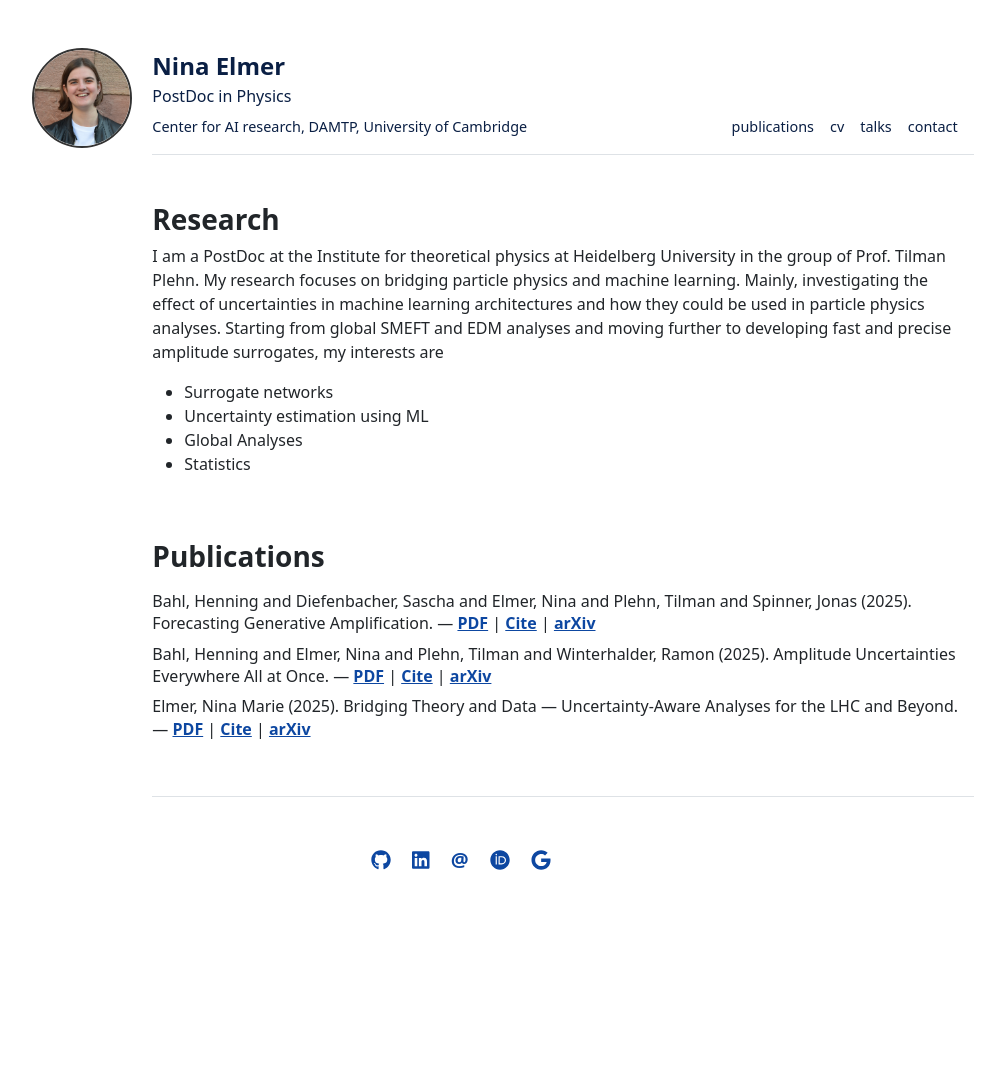
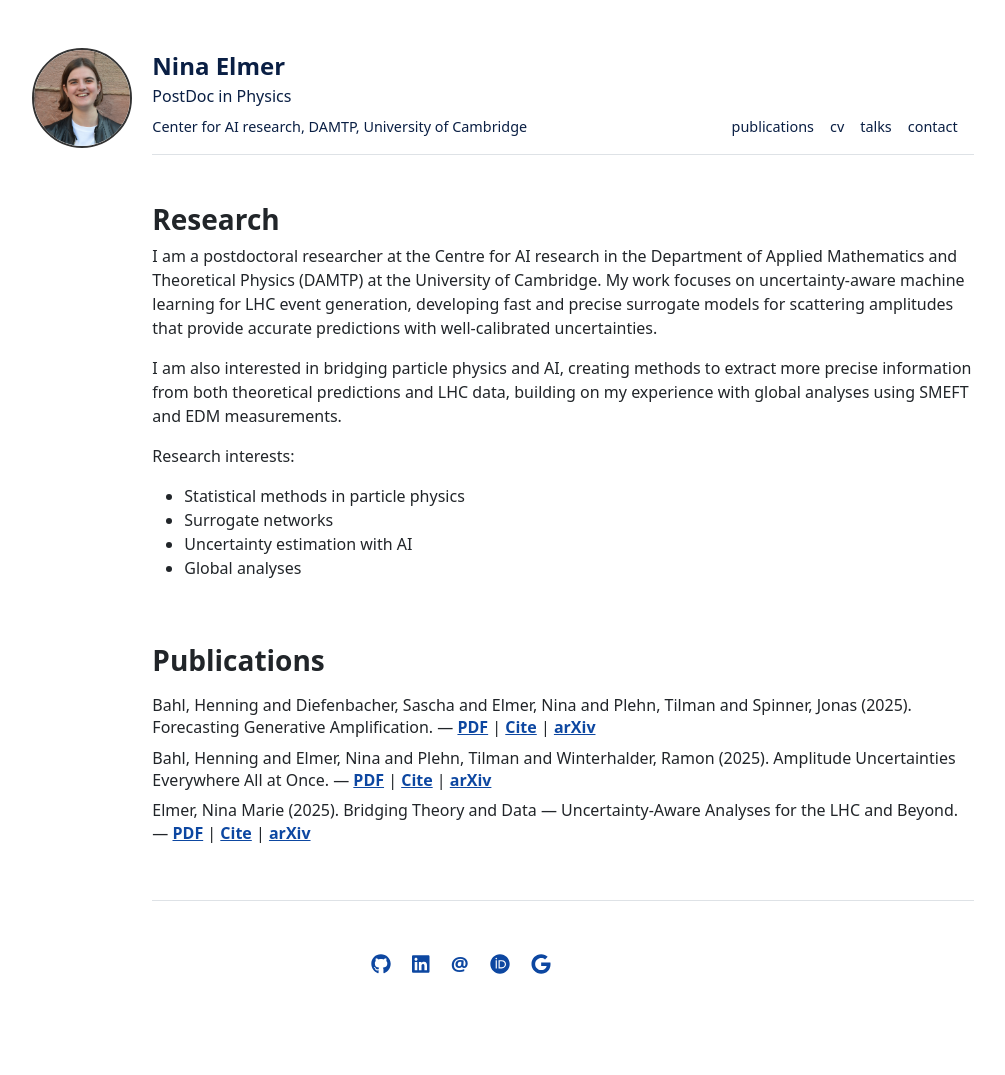
Before and after one commit to NinaElmer/NinaElmer.github.io, a Jekyll site: the page built from index.md, in a window 1280 px wide. Shown: the whole page, without its empty margins (77-1082 px from the left). Built offline with Jekyll 4.4.1, drawn with Linux system fonts in a browser that asks for light colours; before the commit the page ends 971 px from its top, so only the background shows below that.

Commit message:
Updating research statement

```diff
--- a/index.md
+++ b/index.md
@@ -3,9 +3,22 @@ layout: home
 title: "Home"
 ---
 
-I am a PostDoc at the Institute for theoretical physics at Heidelberg University in the group of Prof. Tilman Plehn.
-My research focuses on bridging particle physics and machine learning. Mainly, investigating the effect of uncertainties in machine learning architectures and how they could be used in particle physics analyses. Starting from global SMEFT and EDM analyses and moving further to developing fast and precise amplitude surrogates, my interests are
+I am a postdoctoral researcher at the Centre for AI research in the Department of Applied Mathematics and Theoretical Physics (DAMTP) at the University of Cambridge. My work focuses on uncertainty-aware machine learning for LHC event generation, developing fast and precise surrogate models for scattering amplitudes that provide accurate predictions with well-calibrated uncertainties.
+
+I am also interested in bridging particle physics and AI, creating methods to extract more precise information from both theoretical predictions and LHC data, building on my experience with global analyses using SMEFT and EDM measurements.
+
+Research interests:
+- Statistical methods in particle physics
 - Surrogate networks
-- Uncertainty estimation using ML
-- Global Analyses
-- Statistics
+- Uncertainty estimation with AI
+- Global analyses
+
+
+<!-- I am a postdoctoral researcher at the Centre for AI in the Department of Applied Mathematics and Theoretical Physics (DAMTP) at the University of Cambridge. My research focuses on the development of uncertainty-aware machine learning methods for LHC event generation and beyond. In particular, I work on building fast, precise, and controllable surrogate models for scattering amplitudes, providing not only accurate predictions but also well-calibrated uncertainty estimates.
+I am also interested in bridging particle physics and machine learning by developing methods that enable the extraction of more precise information from both theoretical predictions and experimental LHC data. This work builds on my background in performing global analyses using SMEFT and EDM data.
+
+My research interests include:
+- Statistical methods in particle physics
+- Surrogate models and neural networks
+- Uncertainty quantification with AI
+- Global analyses combining experimental and theoretical data -->
```
Also changed, not shown: 1 other file.
